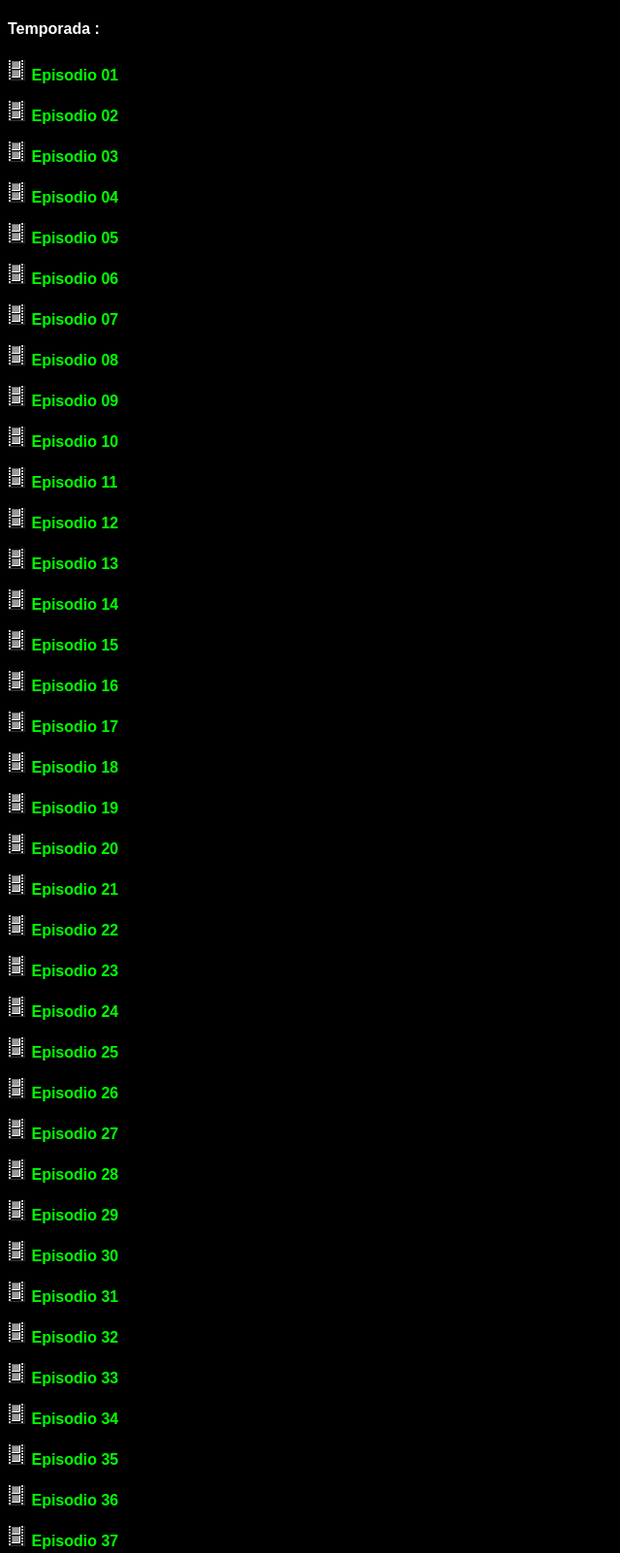
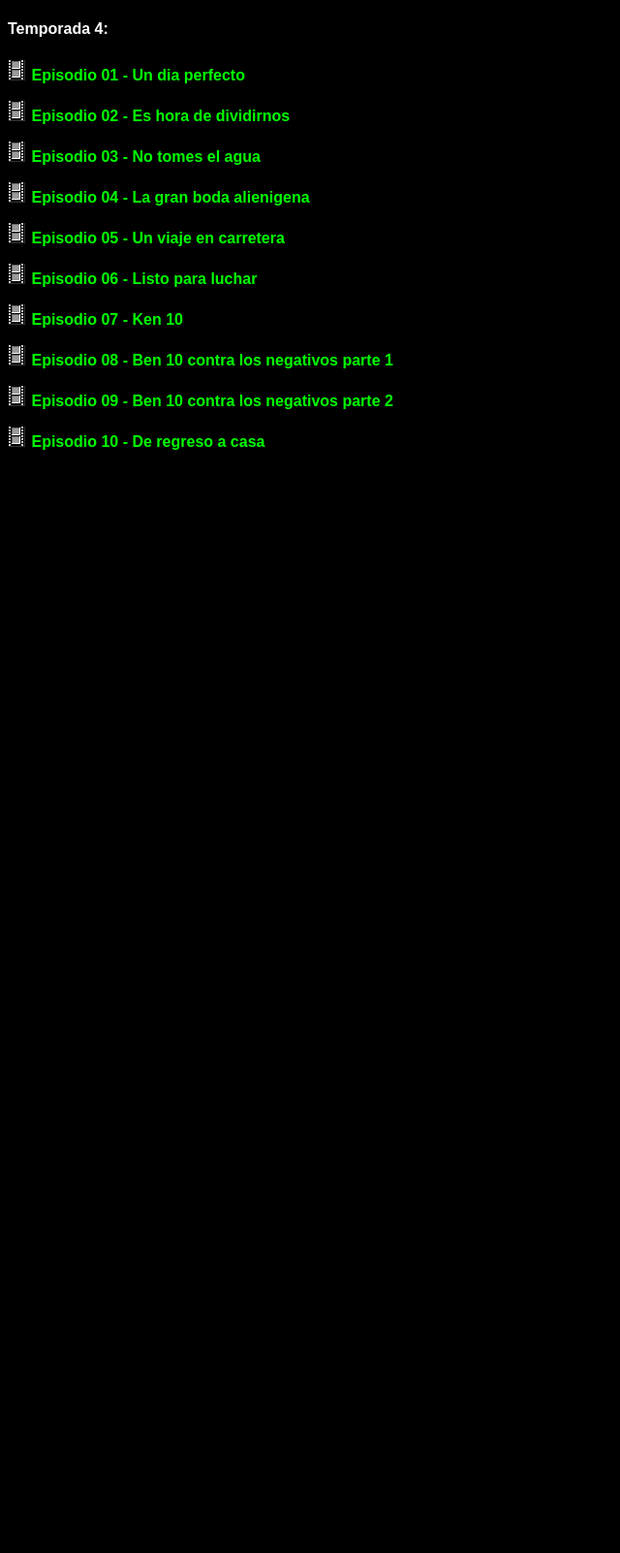
Before and after one commit to zohan9ir/tenison, a plain HTML site: page temps/temporada4.html in a window 1280 px wide. Shown: the top 1602 px of the page at 97% size, without its empty margins (0-640 px from the left). After the commit the page ends 800 px from the top, so only its background shows below. Drawn offline with Linux system fonts and the light colour scheme.

Commit message:
Update temporada4.html

```diff
--- a/temps/temporada4.html
+++ b/temps/temporada4.html
@@ -19,48 +19,17 @@
 <body>
 <audio autoplay src="../omnitrix.mp3"></audio>
 
-<h4>Temporada :</h4>
-<p><img src="vid.gif"> <a class="linksdelaslistas" href="" target="visor">Episodio 01</a></p>
-<p><img src="vid.gif"> <a class="linksdelaslistas" href="" target="visor">Episodio 02</a></p>
-<p><img src="vid.gif"> <a class="linksdelaslistas" href="" target="visor">Episodio 03</a></p>
-<p><img src="vid.gif"> <a class="linksdelaslistas" href="" target="visor">Episodio 04</a></p>
-<p><img src="vid.gif"> <a class="linksdelaslistas" href="" target="visor">Episodio 05</a></p>
-<p><img src="vid.gif"> <a class="linksdelaslistas" href="" target="visor">Episodio 06</a></p>
-<p><img src="vid.gif"> <a class="linksdelaslistas" href="" target="visor">Episodio 07</a></p>
-<p><img src="vid.gif"> <a class="linksdelaslistas" href="" target="visor">Episodio 08</a></p>
-<p><img src="vid.gif"> <a class="linksdelaslistas" href="" target="visor">Episodio 09</a></p>
-<p><img src="vid.gif"> <a class="linksdelaslistas" href="" target="visor">Episodio 10</a></p>
-<p><img src="vid.gif"> <a class="linksdelaslistas" href="" target="visor">Episodio 11</a></p>
-<p><img src="vid.gif"> <a class="linksdelaslistas" href="" target="visor">Episodio 12</a></p>
-<p><img src="vid.gif"> <a class="linksdelaslistas" href="" target="visor">Episodio 13</a></p>
-<p><img src="vid.gif"> <a class="linksdelaslistas" href="" target="visor">Episodio 14</a></p>
-<p><img src="vid.gif"> <a class="linksdelaslistas" href="" target="visor">Episodio 15</a></p>
-<p><img src="vid.gif"> <a class="linksdelaslistas" href="" target="visor">Episodio 16</a></p>
-<p><img src="vid.gif"> <a class="linksdelaslistas" href="" target="visor">Episodio 17</a></p>
-<p><img src="vid.gif"> <a class="linksdelaslistas" href="" target="visor">Episodio 18</a></p>
-<p><img src="vid.gif"> <a class="linksdelaslistas" href="" target="visor">Episodio 19</a></p>
-<p><img src="vid.gif"> <a class="linksdelaslistas" href="" target="visor">Episodio 20</a></p>
-<p><img src="vid.gif"> <a class="linksdelaslistas" href="" target="visor">Episodio 21</a></p>
-<p><img src="vid.gif"> <a class="linksdelaslistas" href="" target="visor">Episodio 22</a></p>
-<p><img src="vid.gif"> <a class="linksdelaslistas" href="" target="visor">Episodio 23</a></p>
-<p><img src="vid.gif"> <a class="linksdelaslistas" href="" target="visor">Episodio 24</a></p>
-<p><img src="vid.gif"> <a class="linksdelaslistas" href="" target="visor">Episodio 25</a></p>
-<p><img src="vid.gif"> <a class="linksdelaslistas" href="" target="visor">Episodio 26</a></p>
-<p><img src="vid.gif"> <a class="linksdelaslistas" href="" target="visor">Episodio 27</a></p>
-<p><img src="vid.gif"> <a class="linksdelaslistas" href="" target="visor">Episodio 28</a></p>
-<p><img src="vid.gif"> <a class="linksdelaslistas" href="" target="visor">Episodio 29</a></p>
-<p><img src="vid.gif"> <a class="linksdelaslistas" href="" target="visor">Episodio 30</a></p>
-<p><img src="vid.gif"> <a class="linksdelaslistas" href="" target="visor">Episodio 31</a></p>
-<p><img src="vid.gif"> <a class="linksdelaslistas" href="" target="visor">Episodio 32</a></p>
-<p><img src="vid.gif"> <a class="linksdelaslistas" href="" target="visor">Episodio 33</a></p>
-<p><img src="vid.gif"> <a class="linksdelaslistas" href="" target="visor">Episodio 34</a></p>
-<p><img src="vid.gif"> <a class="linksdelaslistas" href="" target="visor">Episodio 35</a></p>
-<p><img src="vid.gif"> <a class="linksdelaslistas" href="" target="visor">Episodio 36</a></p>
-<p><img src="vid.gif"> <a class="linksdelaslistas" href="" target="visor">Episodio 37</a></p>
-<p><img src="vid.gif"> <a class="linksdelaslistas" href="" target="visor">Episodio 38</a></p>
-<p><img src="vid.gif"> <a class="linksdelaslistas" href="" target="visor">Episodio 39</a></p>
-<p><img src="vid.gif"> <a class="linksdelaslistas" href="" target="visor">Episodio 40</a></p>
-
+<h4>Temporada 4:</h4>
+<p><img src="vid.gif"> <a class="linksdelaslistas" href="https://pomf2.lain.la/f/m7zwaep1.mp4" target="visor">Episodio 01 - Un dia perfecto</a></p>
+<p><img src="vid.gif"> <a class="linksdelaslistas" href="https://archive.org/download/106-2571/t4e2.mp4" target="visor">Episodio 02 - Es hora de dividirnos</a></p>
+<p><img src="vid.gif"> <a class="linksdelaslistas" href="https://pomf2.lain.la/f/4i1u5sob.mp4" target="visor">Episodio 03 - No tomes el agua</a></p>
+<p><img src="vid.gif"> <a class="linksdelaslistas" href="" target="visor">Episodio 04 - La gran boda alienigena</a></p>
+<p><img src="vid.gif"> <a class="linksdelaslistas" href="" target="visor">Episodio 05 - Un viaje en carretera</a></p>
+<p><img src="vid.gif"> <a class="linksdelaslistas" href="https://sendvid.com/embed/1ukpfoo8" target="visor">Episodio 06 - Listo para luchar</a></p>
+<p><img src="vid.gif"> <a class="linksdelaslistas" href="https://sendvid.com/embed/y2r61euo" target="visor">Episodio 07 - Ken 10</a></p>
+<p><img src="vid.gif"> <a class="linksdelaslistas" href="" target="visor">Episodio 08 - Ben 10 contra los negativos parte 1</a></p>
+<p><img src="vid.gif"> <a class="linksdelaslistas" href="" target="visor">Episodio 09 - Ben 10 contra los negativos parte 2</a></p>
+<p><img src="vid.gif"> <a class="linksdelaslistas" href="" target="visor">Episodio 10 - De regreso a casa</a></p>
 
 
 
```
